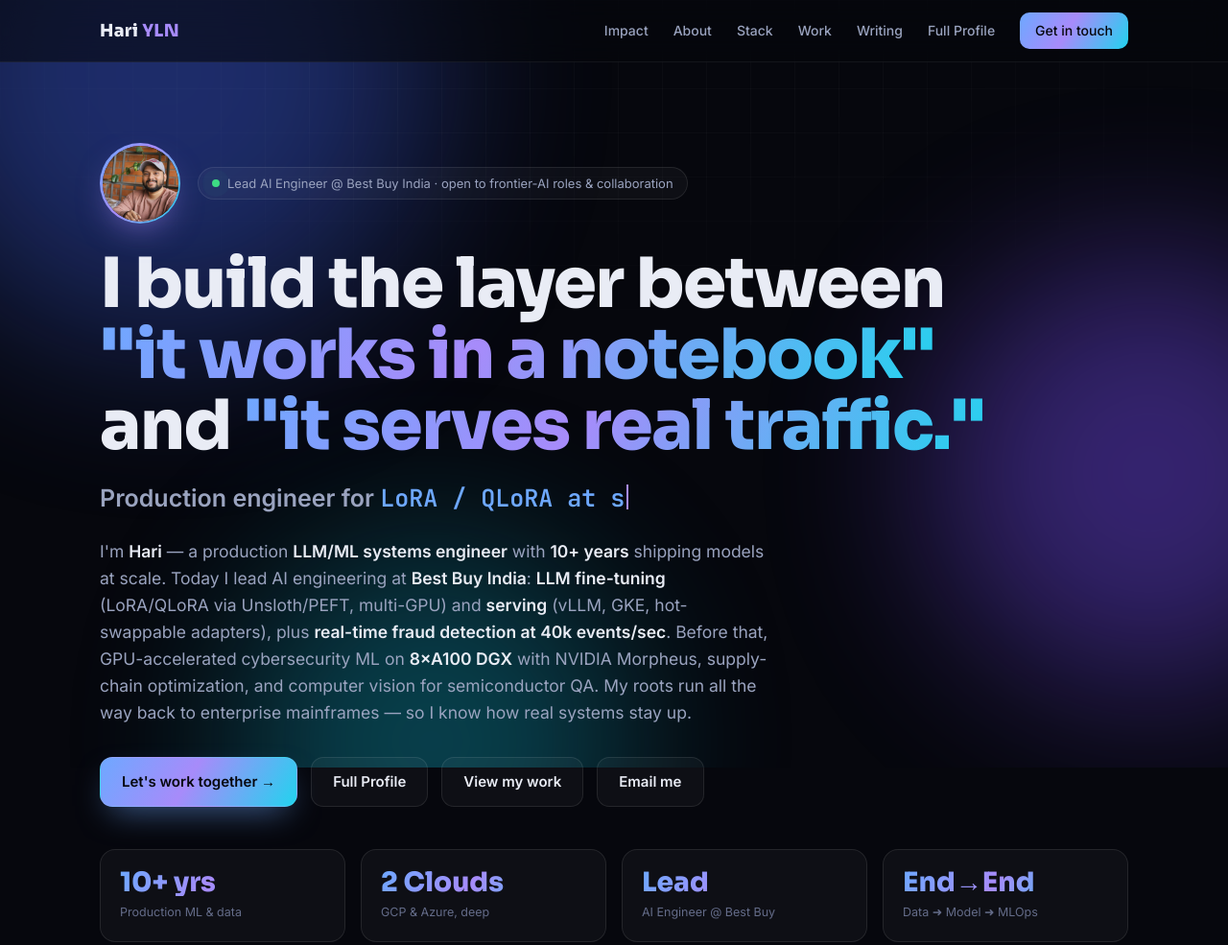
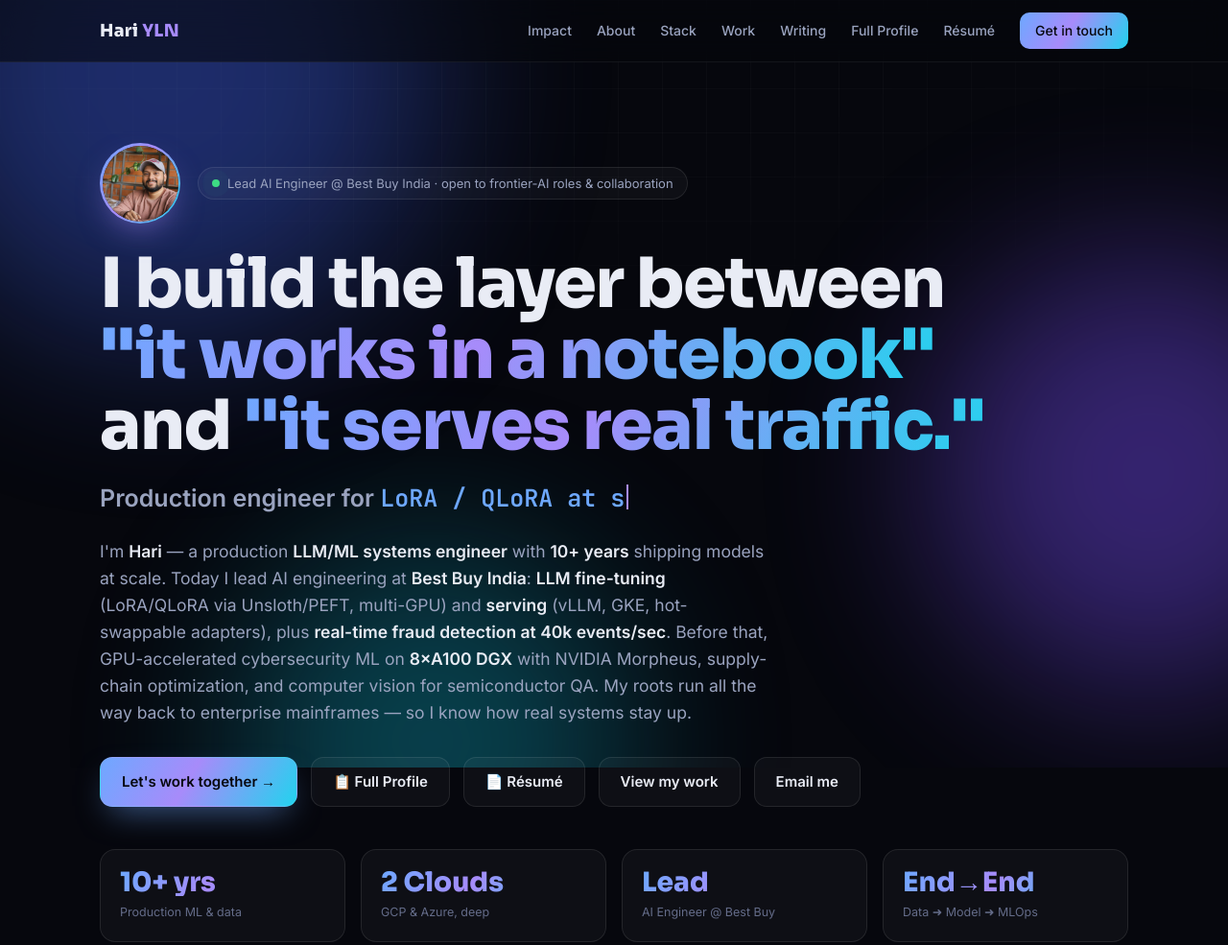
Before and after one commit to ylnhari/ylnhari.github.io, a plain HTML site: page index.html in a window 1280 px wide. Shown: the top 985 px of the page at 96% size. Drawn offline with Linux system fonts and the light colour scheme.

Commit message:
nav + hero: add Résumé link beside Full Profile (routes to 2-page resume)
- Nav bar: add "Résumé" → /resume/full/ next to existing "Full Profile" link.
- Hero CTA row: Full Profile → /resume/profile/, Résumé (id=resumeBtn) → /resume/full/.

Co-Authored-By: Claude Opus 4.8 <noreply@anthropic.com>
Claude-Session: https://claude.ai/code/session_01Wk935z1A1YtR1S8CH6THBv

```diff
--- a/index.html
+++ b/index.html
@@ -182,6 +182,7 @@ footer .brand{font-size:15px;color:var(--muted)}
       <a href="#projects">Work</a>
       <a href="#writing">Writing</a>
       <a href="/resume/profile/" target="_blank" rel="noopener">Full Profile</a>
+      <a href="/resume/full/" target="_blank" rel="noopener">Résumé</a>
       <a class="nav-cta" href="#contact">Get in touch</a>
     </div>
   </div>
@@ -198,7 +199,8 @@ footer .brand{font-size:15px;color:var(--muted)}
     <p class="lede reveal">I'm <b>Hari</b> — a production <b>LLM/ML systems engineer</b> with <b>10+ years</b> shipping models at scale. Today I lead AI engineering at <b>Best Buy India</b>: <b>LLM fine-tuning</b> (LoRA/QLoRA via Unsloth/PEFT, multi-GPU) and <b>serving</b> (vLLM, GKE, hot-swappable adapters), plus <b>real-time fraud detection at 40k events/sec</b>. Before that, GPU-accelerated cybersecurity ML on <b>8×A100 DGX</b> with NVIDIA Morpheus, supply-chain optimization, and computer vision for semiconductor QA. My roots run all the way back to enterprise mainframes — so I know how real systems stay up.</p>
     <div class="cta-row reveal">
       <a class="btn primary" href="https://www.linkedin.com/in/hari-laxmi-narasimha-yelesetty-1a891b156/" target="_blank" rel="noopener">Let's work together →</a>
-      <a class="btn ghost" id="resumeBtn" href="/resume/profile/" target="_blank" rel="noopener">Full Profile</a>
+      <a class="btn ghost" href="/resume/profile/" target="_blank" rel="noopener">📋 Full Profile</a>
+      <a class="btn ghost" id="resumeBtn" href="/resume/full/" target="_blank" rel="noopener">📄 Résumé</a>
       <a class="btn ghost" href="#projects">View my work</a>
       <a class="btn ghost" href="mailto:ylnharimailme@gmail.com">Email me</a>
     </div>
```
